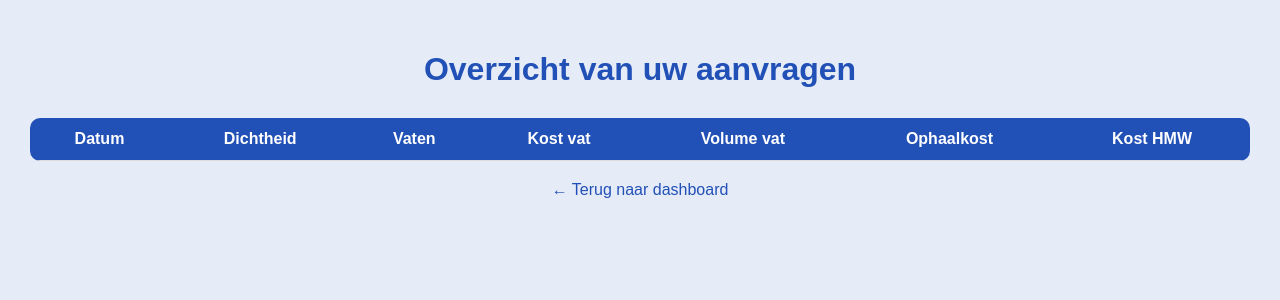
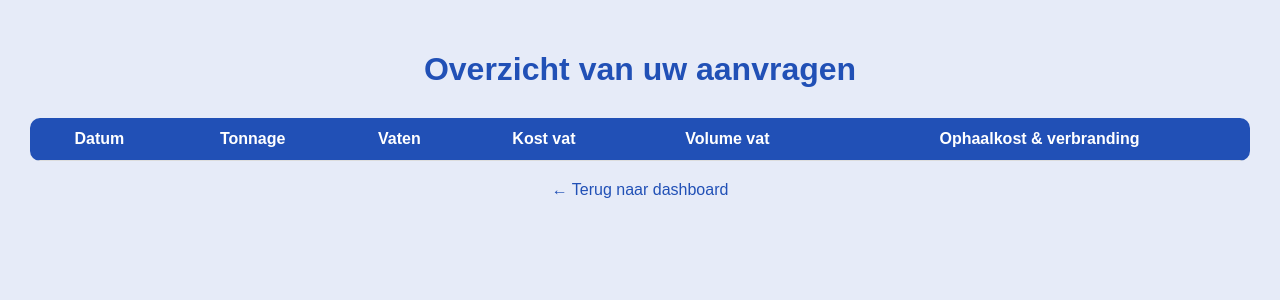
Before and after one commit to A-D-DBS-application/web-application-2025-group41, a Flask app: page /aanvragen in a window 1280 px wide. Shown: the top 300 px of the page. Run offline with Flask 3, Linux system fonts and the light colour scheme; the visitor is signed in with stand-in values (Sample User, id 1); data that the repository does not hold is empty.

Commit message:
Update Aanvragen.html

```diff
--- a/Mediwaste Solutions BV_app/app/templates/Aanvragen.html
+++ b/Mediwaste Solutions BV_app/app/templates/Aanvragen.html
@@ -13,12 +13,12 @@
 <table id="tabel">
   <tr>
     <th>Datum</th>
-    <th>Dichtheid</th>
+    <th>Tonnage</th>
     <th>Vaten</th>
     <th>Kost vat</th>
     <th>Volume vat</th>
-    <th>Ophaalkost</th>
-    <th>Kost HMW</th>
+    <th>Ophaalkost & verbranding</th>
+
   </tr>
 </table>
 
@@ -42,12 +42,12 @@
     const row = document.createElement("tr");
     row.innerHTML = `
       <td>${formatDatum(a.datum)}</td>
-      <td>${a.hmw_density}</td>
-      <td>${a.number_of_barrels}</td>
-      <td>${a.cost_hmw_barrels}</td>
-      <td>${a.volume_barrel}</td>
-      <td>${a.cost_collection}</td>
-      <td>${a.cost_hmw}</td>
+      <td>${a.hmw_total_weight}</td>
+      <td>${a.number_of_barrels_1}</td>
+      <td>${a.cost_hmw_barrels_1}</td>
+      <td>${a.volume_barrel_1}</td>
+      <td>${a.cost_collection_processing}</td>
+
     `;
     tabel.appendChild(row);
   });
```
